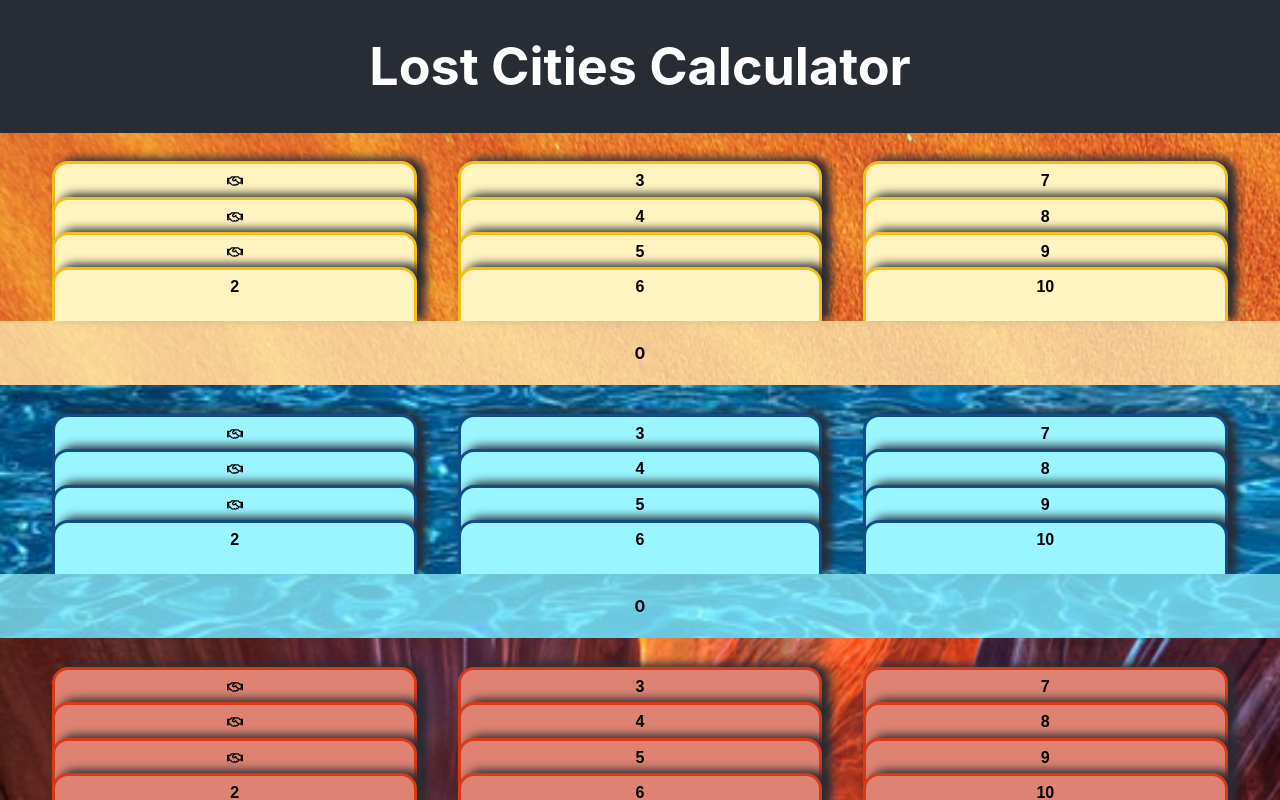
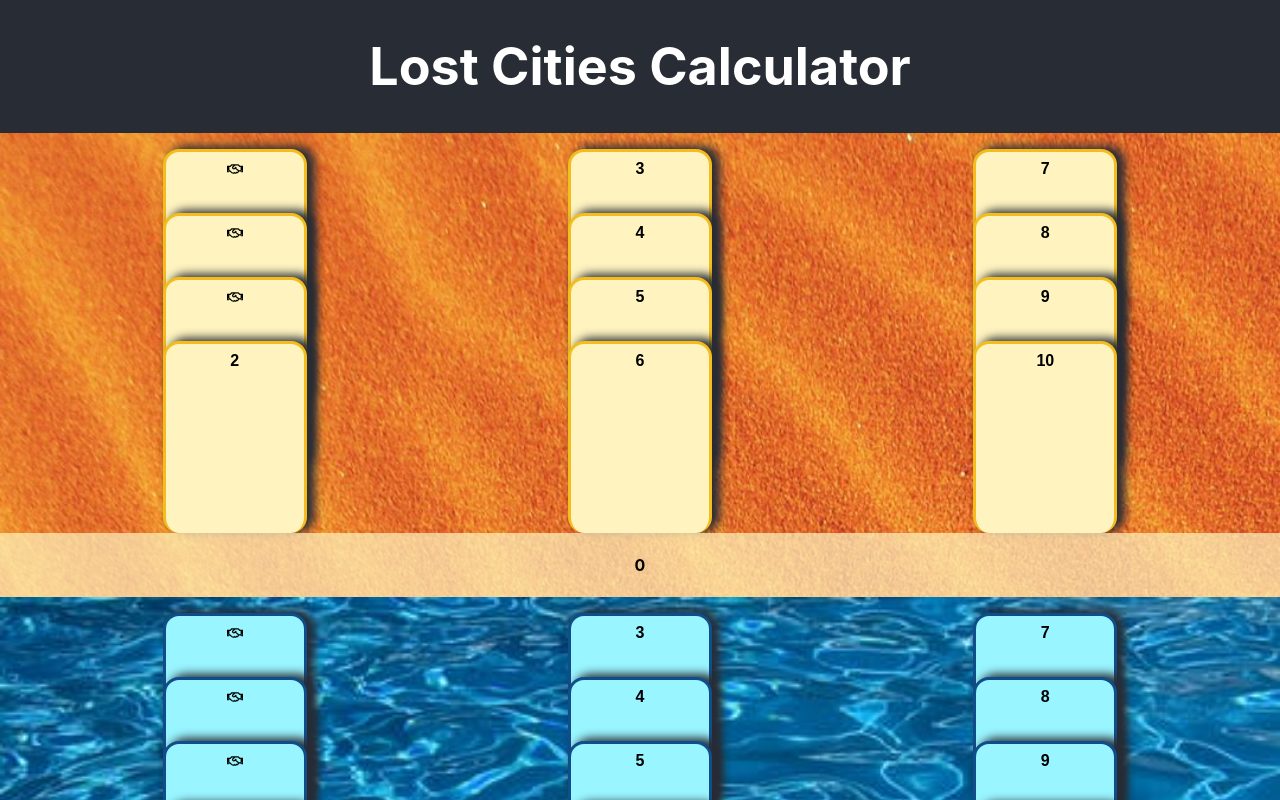
Before and after one commit to ella-jennings/cs50-final-project, a React (Create React App) app: page / in a window 1280 px wide. Shown: the top 800 px of the page. Built offline with nearby package versions, Linux system fonts and the light colour scheme.

Commit message:
feat: full size cards

```diff
--- a/src/components/card/card.scss
+++ b/src/components/card/card.scss
@@ -2,18 +2,19 @@ $border: 0.2rem solid white;
 $border-radius: 1em;
 
 .card {
-    height: 3.4em;
+    height: 12em;
+    max-width: 9em;
+    min-width: 5em;
     border-bottom: 0;
     font-weight: bold;
     width: 30%;
     background-color: lightgray;
     align-self: center;
-    border-top-left-radius: $border-radius;
-    border-top-right-radius: $border-radius;
+    border-radius: $border-radius;
     border-top: $border;
     border-left: $border;
     border-right: $border;
-    margin-top: -1.2em;
+    margin-top: -8em;
     margin-left: 0.1em;
     margin-right: 0.1em;
     font-size: 1rem;
--- a/src/components/city/city.scss
+++ b/src/components/city/city.scss
@@ -4,7 +4,7 @@
     background-repeat: no-repeat;
     background-size: cover;
     width: 100%;
-    padding-top: 3em;
+    padding-top: 9em;
 }
 
 .cards {
@@ -14,7 +14,7 @@
     align-self: center;
     flex-wrap: wrap;
     // this should change based on breakpoint 12/16/32
-    max-height: 10em;
+    max-height: 18em;
 }
 
 .city_yellow {
```
